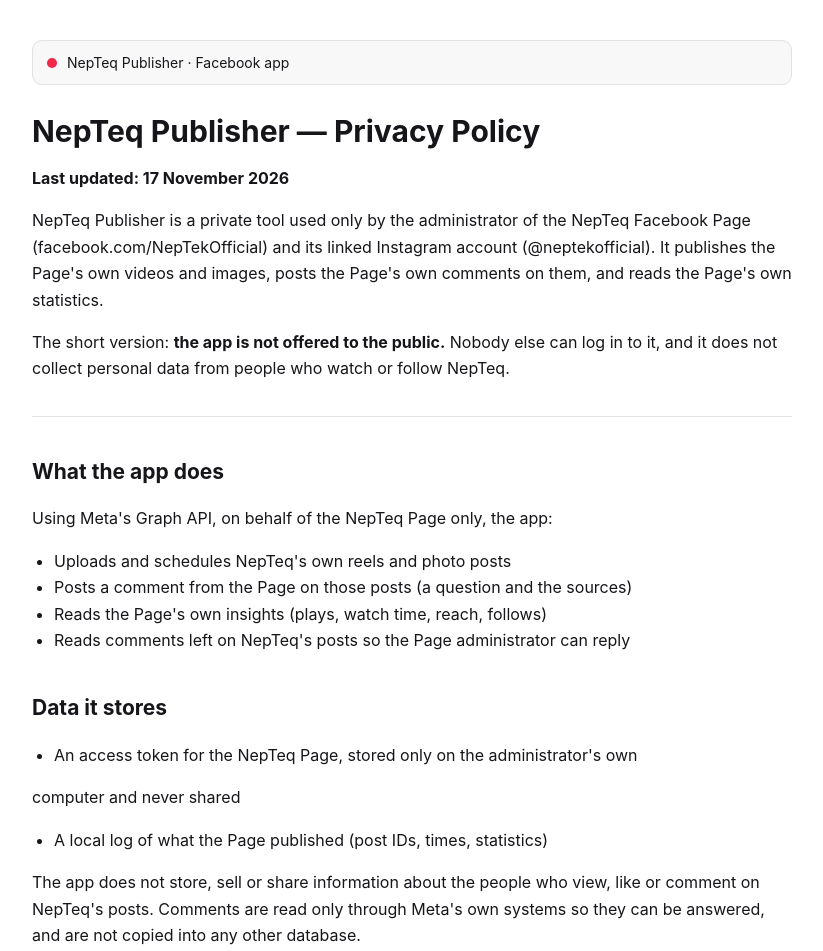
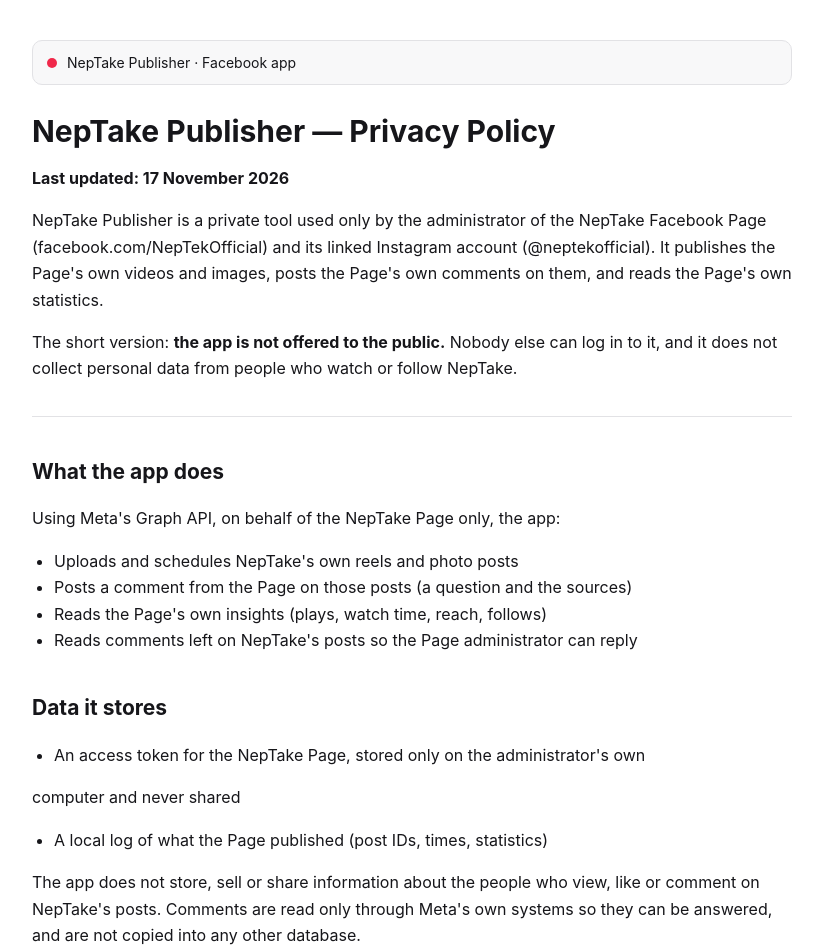
Before and after one commit to som3669/privacy-policy, a plain HTML site: page neptek/index.html in a window 1280 px wide. Shown: the top 951 px of the page, without its empty margins (228-1051 px from the left). Drawn offline with Linux system fonts and the light colour scheme.

Commit message:
Rename the Page app to NepTake Publisher
Co-Authored-By: Claude Opus 5.5 <noreply@anthropic.com>

```diff
--- a/neptek/index.html
+++ b/neptek/index.html
@@ -3,8 +3,8 @@
 <head>
 <meta charset="utf-8" />
 <meta name="viewport" content="width=device-width, initial-scale=1" />
-<title>Privacy Policy — NepTeq Publisher</title>
-<meta name="description" content="Privacy policy for NepTeq Publisher. Private publishing tool for the NepTeq Page. No data collected from viewers." />
+<title>Privacy Policy — NepTake Publisher</title>
+<meta name="description" content="Privacy policy for NepTake Publisher. Private publishing tool for the NepTake Page. No data collected from viewers." />
 <style>
   :root { color-scheme: light dark; }
   body {
@@ -47,20 +47,20 @@
 </style>
 </head>
 <body>
-<div class="mark"><span class="dot"></span><span>NepTeq Publisher · Facebook app</span></div>
-<h1>NepTeq Publisher — Privacy Policy</h1>
+<div class="mark"><span class="dot"></span><span>NepTake Publisher · Facebook app</span></div>
+<h1>NepTake Publisher — Privacy Policy</h1>
 <p><strong>Last updated: 17 November 2026</strong></p>
-<p>NepTeq Publisher is a private tool used only by the administrator of the NepTeq Facebook Page (facebook.com/NepTekOfficial) and its linked Instagram account (@neptekofficial). It publishes the Page's own videos and images, posts the Page's own comments on them, and reads the Page's own statistics.</p>
-<p>The short version: <strong>the app is not offered to the public.</strong> Nobody else can log in to it, and it does not collect personal data from people who watch or follow NepTeq.</p>
+<p>NepTake Publisher is a private tool used only by the administrator of the NepTake Facebook Page (facebook.com/NepTekOfficial) and its linked Instagram account (@neptekofficial). It publishes the Page's own videos and images, posts the Page's own comments on them, and reads the Page's own statistics.</p>
+<p>The short version: <strong>the app is not offered to the public.</strong> Nobody else can log in to it, and it does not collect personal data from people who watch or follow NepTake.</p>
 <hr />
 <h2>What the app does</h2>
-<p>Using Meta's Graph API, on behalf of the NepTeq Page only, the app:</p>
-<ul><li>Uploads and schedules NepTeq's own reels and photo posts</li><li>Posts a comment from the Page on those posts (a question and the sources)</li><li>Reads the Page's own insights (plays, watch time, reach, follows)</li><li>Reads comments left on NepTeq's posts so the Page administrator can reply</li></ul>
+<p>Using Meta's Graph API, on behalf of the NepTake Page only, the app:</p>
+<ul><li>Uploads and schedules NepTake's own reels and photo posts</li><li>Posts a comment from the Page on those posts (a question and the sources)</li><li>Reads the Page's own insights (plays, watch time, reach, follows)</li><li>Reads comments left on NepTake's posts so the Page administrator can reply</li></ul>
 <h2>Data it stores</h2>
-<ul><li>An access token for the NepTeq Page, stored only on the administrator's own</li></ul>
+<ul><li>An access token for the NepTake Page, stored only on the administrator's own</li></ul>
 <p>computer and never shared</p>
 <ul><li>A local log of what the Page published (post IDs, times, statistics)</li></ul>
-<p>The app does not store, sell or share information about the people who view, like or comment on NepTeq's posts. Comments are read only through Meta's own systems so they can be answered, and are not copied into any other database.</p>
+<p>The app does not store, sell or share information about the people who view, like or comment on NepTake's posts. Comments are read only through Meta's own systems so they can be answered, and are not copied into any other database.</p>
 <h2>Data deletion</h2>
 <p>There is no user data to delete, because no one other than the Page administrator uses the app. If you believe the app holds any data about you, email the address below and it will be deleted.</p>
 <h2>Contact</h2>
--- a/products.json
+++ b/products.json
@@ -50,9 +50,9 @@
   },
   {
     "slug": "neptek",
-    "name": "NepTeq Publisher",
+    "name": "NepTake Publisher",
     "kind": "Facebook app",
     "accent": "#F0284A",
-    "summary": "Private publishing tool for the NepTeq Page. No data collected from viewers."
+    "summary": "Private publishing tool for the NepTake Page. No data collected from viewers."
   }
 ]
```
Also changed, not shown: index.html (+2 -2 lines), 1 other file.
